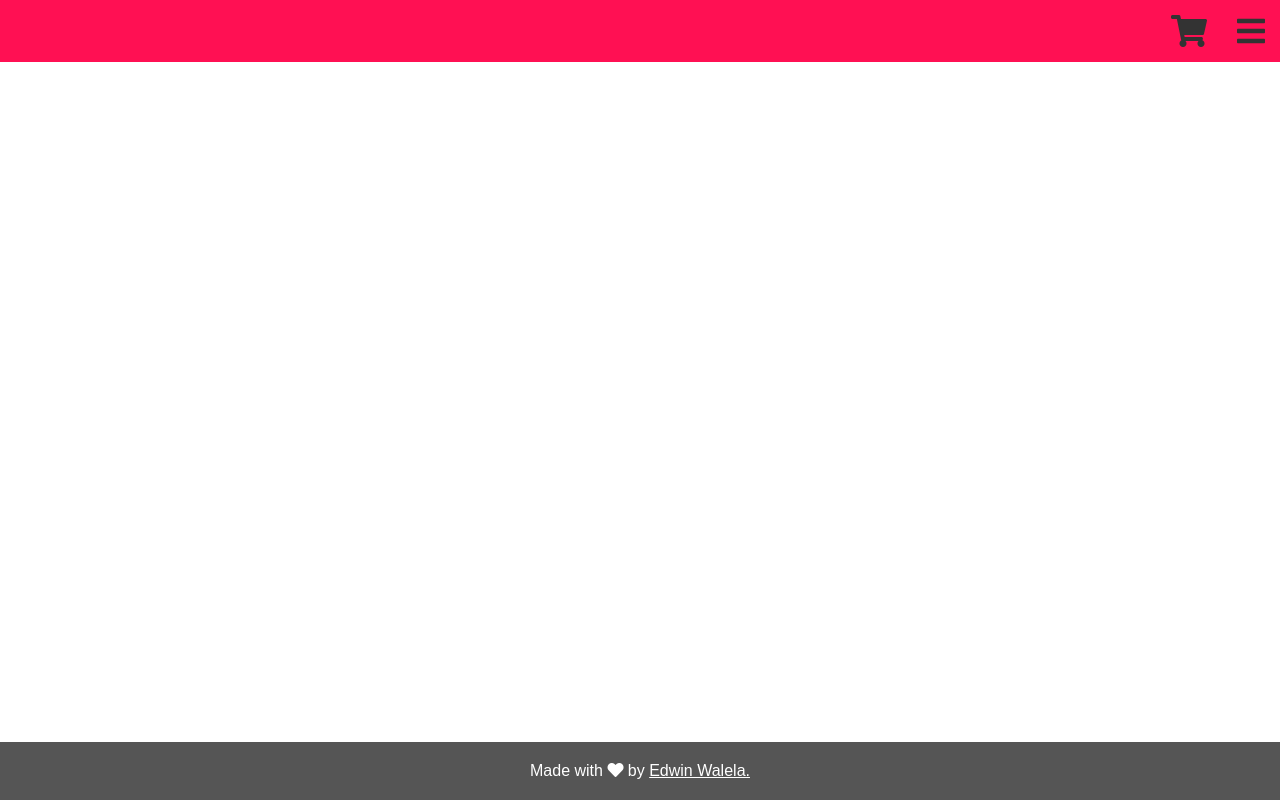
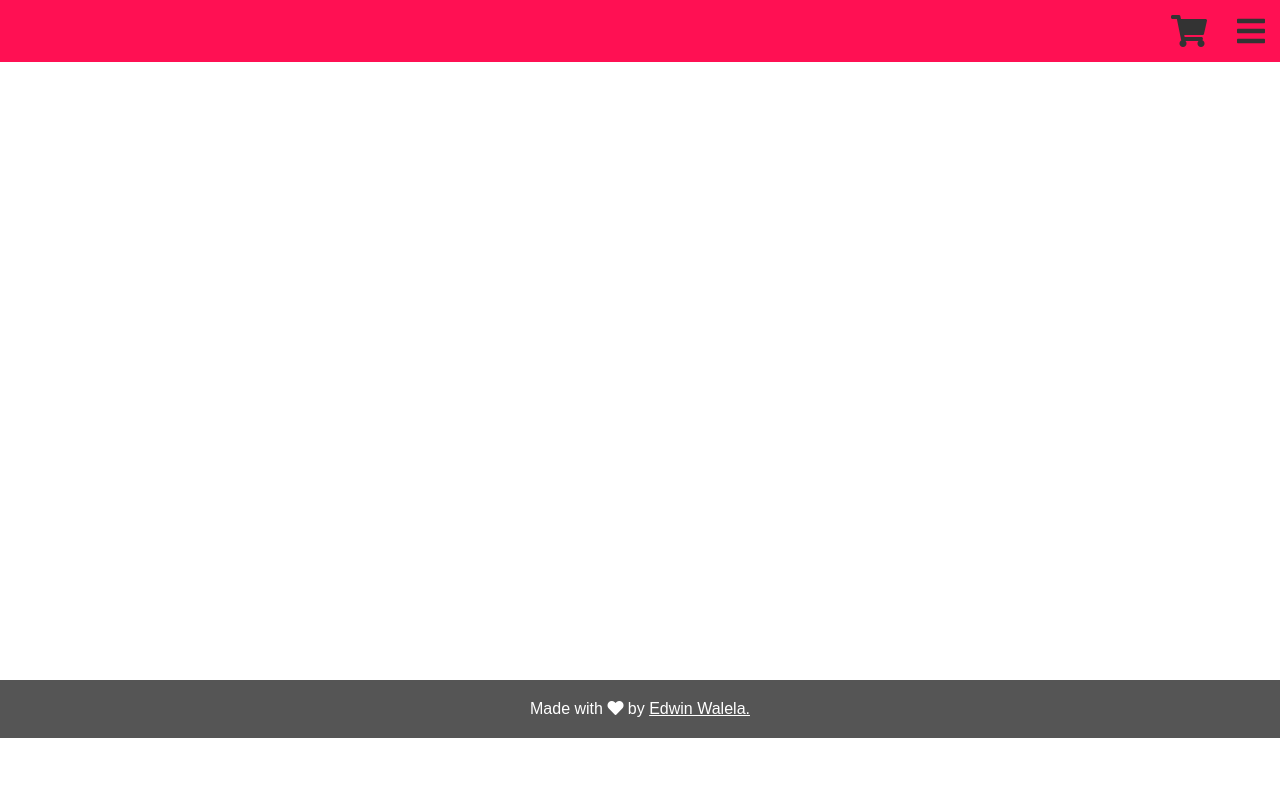
Before and after one commit to EdwinWalela/restaurant-manager, a React (Create React App) app in the folder client/: page / in a window 1280 px wide. Built offline with nearby package versions, Linux system fonts and the light colour scheme.

Commit message:
force footer to bottom of page

```diff
--- a/client/src/App.js
+++ b/client/src/App.js
@@ -94,7 +94,7 @@ class App extends Component {
     render() {
         return (
             <Router>
-                <div>
+                <div style={{minHeight:'60vh'}}>
                     <Route exact path="/" render={
                         ()=> <Header
                             userOrder = {this.state.userOrder}
--- a/client/src/components/layout/Footer.js
+++ b/client/src/components/layout/Footer.js
@@ -9,7 +9,7 @@ function Footer() {
 }
 
 const footerStyle = {
-    position:'fixed',
+    position:'relative',
     width:'100%',
     bottom:'0',
     marginTop: '200px',
```
